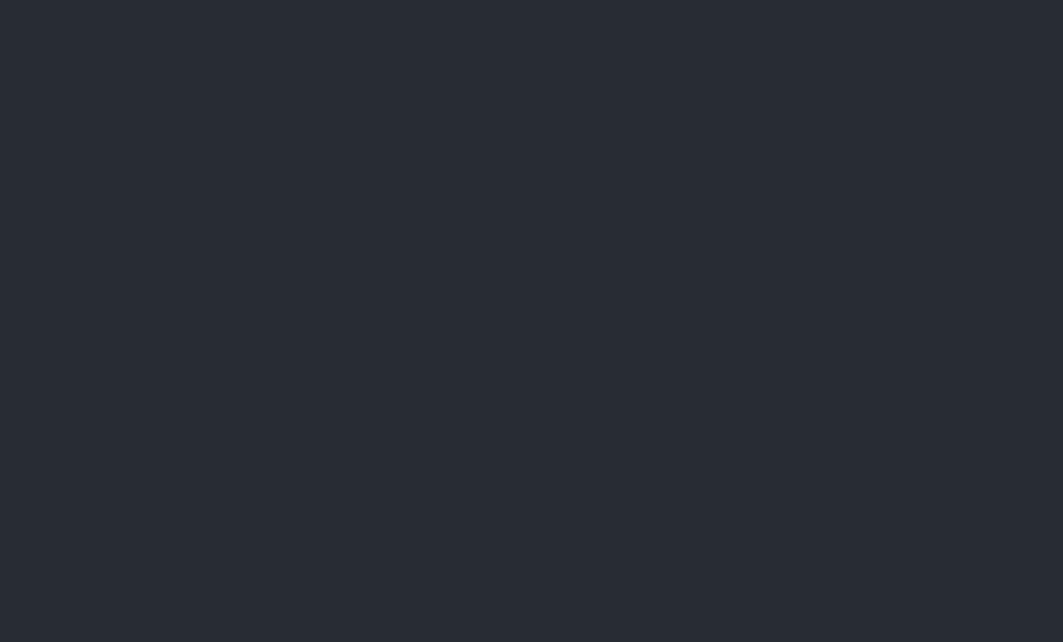
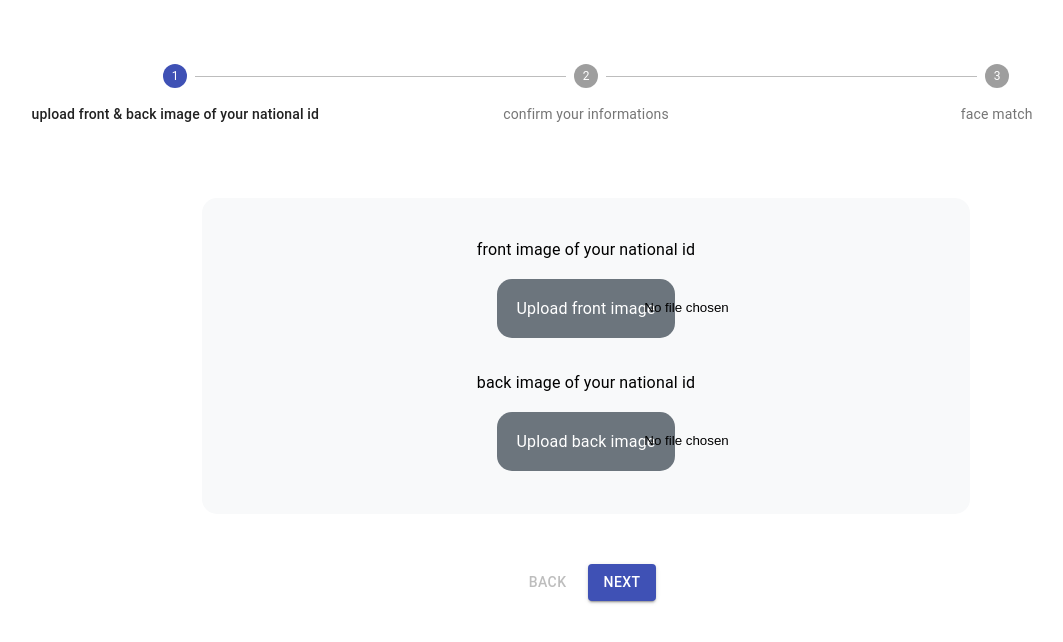
Before and after one commit to m7mdZayan/identity-validation, a React (Create React App) app: page / in a window 1280 px wide. Shown: the top 642 px of the page, without its empty margins (54-1117 px from the left). Built offline with nearby package versions, Linux system fonts and the light colour scheme.

Commit message:
add nationalid from design

```diff
--- a/public/index.html
+++ b/public/index.html
@@ -9,6 +9,14 @@
       name="description"
       content="Web site created using create-react-app"
     />
+
+    <link rel="preconnect" href="https://fonts.googleapis.com" />
+    <link rel="preconnect" href="https://fonts.gstatic.com" crossorigin />
+    <link
+      href="https://fonts.googleapis.com/css2?family=Poppins:wght@300;400;700&display=swap"
+      rel="stylesheet"
+    />
+
     <link rel="apple-touch-icon" href="%PUBLIC_URL%/logo192.png" />
     <!--
       manifest.json provides metadata used when your web app is installed on a
--- a/src/App.css
+++ b/src/App.css
@@ -1,38 +1,47 @@
 .App {
   text-align: center;
+  padding: 40px 0;
+  /* font-family: "Poppins", sans-serif !important; */
 }
 
-.App-logo {
-  height: 40vmin;
-  pointer-events: none;
+.nationalid__form {
+  background-color: #f8f9fa;
+  padding: 40px 40px 60px;
+  width: 60%;
+  margin: 50px auto;
+  border-radius: 15px;
 }
 
-@media (prefers-reduced-motion: no-preference) {
-  .App-logo {
-    animation: App-logo-spin infinite 20s linear;
-  }
+.form__control {
+  position: relative;
 }
 
-.App-header {
-  background-color: #282c34;
-  min-height: 100vh;
-  display: flex;
-  flex-direction: column;
-  align-items: center;
-  justify-content: center;
-  font-size: calc(10px + 2vmin);
-  color: white;
+.form__label {
+  margin-bottom: 35px;
 }
 
-.App-link {
-  color: #61dafb;
+.mt-50 {
+  margin-top: 50px !important;
+}
+.fileContainer {
+  overflow: hidden;
+  background-color: #6c757d;
+  padding: 20px;
+  border-radius: 15px;
+  color: #fff;
 }
 
-@keyframes App-logo-spin {
-  from {
-    transform: rotate(0deg);
-  }
-  to {
-    transform: rotate(360deg);
-  }
+.fileContainer [type="file"] {
+  display: block;
+  filter: alpha(opacity=0);
+  position: absolute;
+  right: 18%;
+  text-align: right;
+  top: 0px;
+  cursor: pointer;
+  color: #000;
 }
+
+.fileContainer [type="file"]::-webkit-file-upload-button {
+  visibility: hidden;
+}
--- a/src/App.js
+++ b/src/App.js
@@ -1,9 +1,12 @@
 import "./App.css";
+import ValidationForm from "./components/ValidationForm";
 
 function App() {
   return (
     <div className="App">
-      <header className="App-header"></header>
+      <header className="App-header">
+        <ValidationForm />
+      </header>
     </div>
   );
 }
--- a/src/components/ValidationForm.js
+++ b/src/components/ValidationForm.js
@@ -21,16 +21,35 @@ const useStyles = makeStyles((theme) => ({
 
 function getSteps() {
   return [
-    "Select master blaster campaign settings",
-    "Create an ad group",
-    "Create an ad",
+    "upload front & back image of your national id",
+    "confirm your informations",
+    "face match",
   ];
 }
 
 function getStepContent(stepIndex) {
   switch (stepIndex) {
     case 0:
-      return "Select campaign settings...";
+      return (
+        <>
+          <form className="nationalid__form">
+            <p className="form__label"> front image of your national id </p>
+            <div className="form__control">
+              <label class="fileContainer">
+                Upload front image
+                <input type="file" />
+              </label>
+            </div>
+            <p className="form__label mt-50">back image of your national id</p>
+            <div className="form__control">
+              <label class="fileContainer">
+                Upload back image
+                <input type="file" />
+              </label>
+            </div>
+          </form>
+        </>
+      );
     case 1:
       return "What is an ad group anyways?";
     case 2:
--- a/src/index.css
+++ b/src/index.css
@@ -1,13 +1,5 @@
-body {
+* {
+  padding: 0;
   margin: 0;
-  font-family: -apple-system, BlinkMacSystemFont, 'Segoe UI', 'Roboto', 'Oxygen',
-    'Ubuntu', 'Cantarell', 'Fira Sans', 'Droid Sans', 'Helvetica Neue',
-    sans-serif;
-  -webkit-font-smoothing: antialiased;
-  -moz-osx-font-smoothing: grayscale;
+  box-sizing: border-box;
 }
-
-code {
-  font-family: source-code-pro, Menlo, Monaco, Consolas, 'Courier New',
-    monospace;
-}
```
